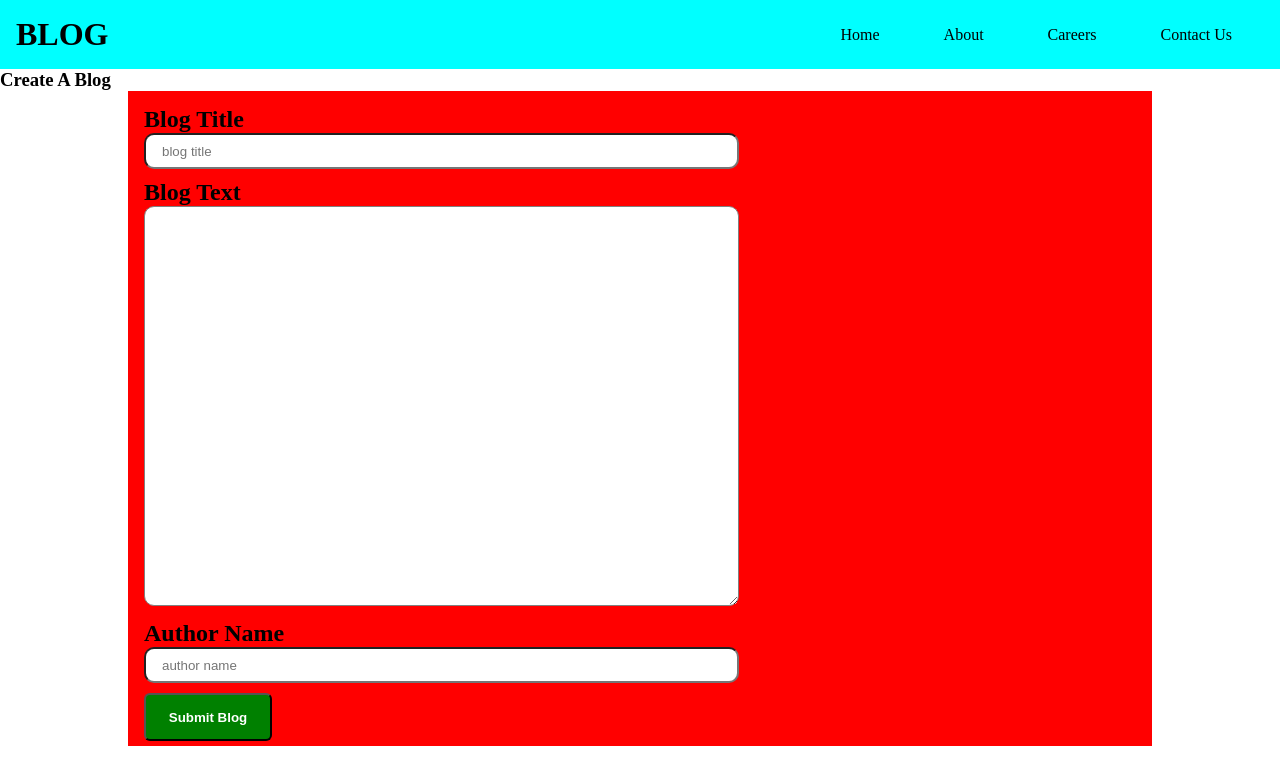
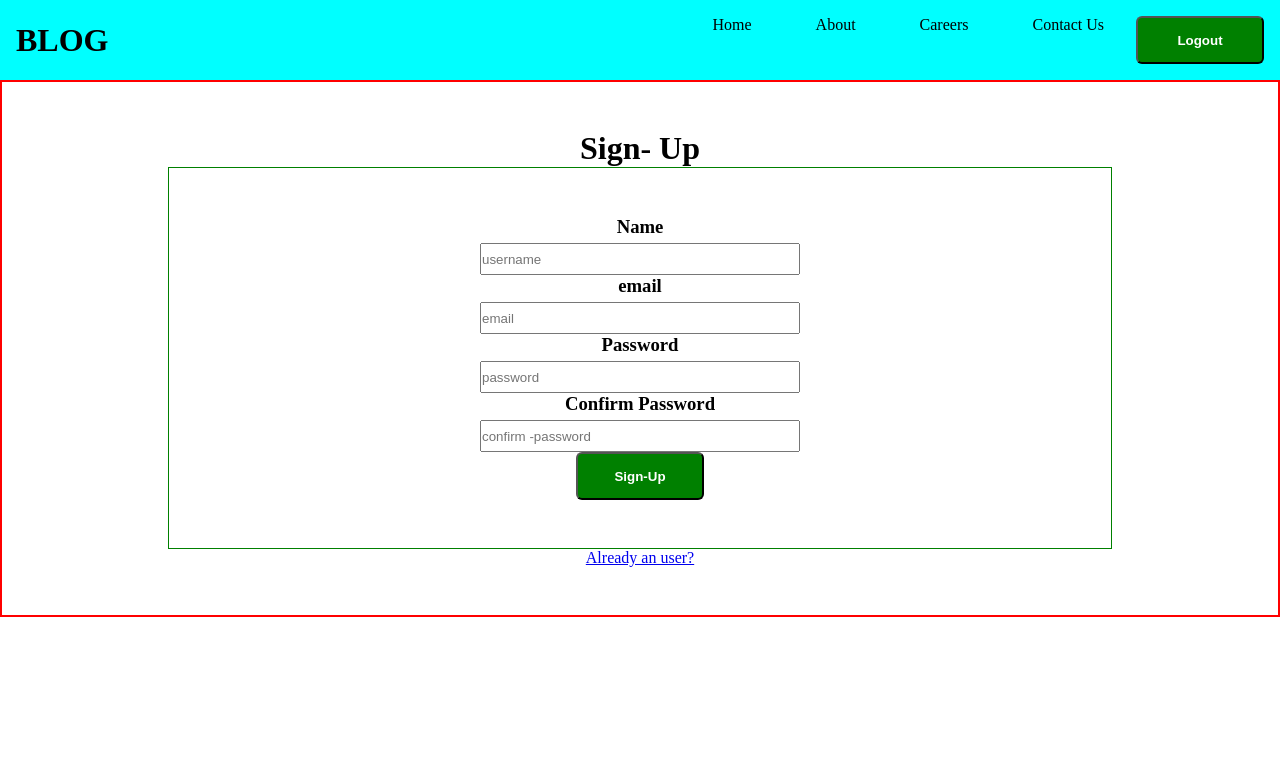
Before and after one commit to himanshudube97/Blog-Frontend, a React (Create React App) app: page /createBlog in a window 1280 px wide. Shown: the top 784 px of the page. Built offline with nearby package versions, Linux system fonts and the light colour scheme.

Commit message:
added routes and checking statusCode

```diff
--- a/package.json
+++ b/package.json
@@ -12,6 +12,7 @@
     "@testing-library/react": "^13.4.0",
     "@testing-library/user-event": "^13.5.0",
     "axios": "^1.4.0",
+    "js-cookie": "^3.0.5",
     "react": "^18.2.0",
     "react-dom": "^18.2.0",
     "react-redux": "^8.0.5",
--- a/src/App.js
+++ b/src/App.js
@@ -1,21 +1,28 @@
-
-import './App.css';
+import "./App.css";
 import { BrowserRouter, Routes, Route } from "react-router-dom";
 import Home from "./components/Home/Home.js";
-import ButtonAppBar from './components/Header/Header';
-import SingleBlog from './components/Single Blog/SingleBlog';
-import CreateBlog from './components/CreateBlog/CreateBlog';
-import SignUp from './components/SignUp-SignIn/SignUp';
+import ButtonAppBar from "./components/Header/Header";
+import SingleBlog from "./components/Single Blog/SingleBlog";
+import CreateBlog from "./components/CreateBlog/CreateBlog";
+import SignUp from "./components/SignUp-SignIn/SignUp";
+import SignIn from "./components/SignUp-SignIn/SignIn";
 function App() {
+  console.log(localStorage.getItem("token"), "token");
   return (
     <BrowserRouter>
-    <ButtonAppBar/>
-    <Routes>
-      <Route path="/" element ={<Home />}/>
-      <Route exact path="/getSingleBlog/:id" element={<SingleBlog />} />
-      <Route path='/createBlog' element={<CreateBlog />} />
-      <Route path='/sign-up' element={<SignUp />} />
-    </Routes>
+      <ButtonAppBar />
+      {localStorage.getItem("token") === null ? (
+        <Routes>
+          <Route path="*" element={<SignUp />} />
+          <Route path="/sign-in" element={<SignIn />} />
+        </Routes>
+      ) : (
+        <Routes>
+          <Route exact path="/" element={<Home />} />
+          <Route exact path="/getSingleBlog/:id" element={<SingleBlog />} />
+          <Route exact path="/createBlog" element={<CreateBlog />} />
+        </Routes>
+      )}
     </BrowserRouter>
   );
 }
--- a/src/components/Header/Header.js
+++ b/src/components/Header/Header.js
@@ -1,4 +1,6 @@
 import "./Header.css";
+import Logout from "../Logout/Logout";
+import axios from "axios";
 
 export default function ButtonAppBar() {
   return (
@@ -12,6 +14,7 @@ export default function ButtonAppBar() {
                 <li>About</li>
                 <li>Careers</li>
                 <li>Contact Us</li>
+                <Logout />
             </ul>
         </div>
     </div>
--- /dev/null
+++ b/src/components/Logout/Logout.js
@@ -0,0 +1,28 @@
+import React, { useEffect, useState } from "react";
+import axios from "axios";
+import { useNavigate } from "react-router-dom";
+function Logout() {
+  const navigate = useNavigate();
+
+  const handleLogout = async (e) => {
+    e.preventDefault();
+    // try {
+    //   let response = await axios.get("http://localhost:8000/api/v1/logoutUser");
+    //   console.log(response, "response");
+    // } catch (error) {
+    //   console.log(error, "error");
+    // }
+    localStorage.clear();
+    navigate("/");
+    window.history.go()
+
+  };
+
+  return (
+    <button type="button" onClick={handleLogout}>
+      Logout
+    </button>
+  );
+}
+
+export default Logout;
--- /dev/null
+++ b/src/components/SignUp-SignIn/SignIn.js
@@ -0,0 +1,77 @@
+import { useState, useEffect } from "react";
+import axios from "axios";
+import "./SignUp.css";
+import { useNavigate } from "react-router-dom";
+
+const SignIn = () => {
+  const [userInfo, setUserInfo] = useState({
+    email: "",
+    password: "",
+  });
+
+  const navigate = useNavigate();
+
+  const handleInputChange = (e) => {
+    const { name, value } = e.target;
+    setUserInfo((prev) => {
+      return { ...prev, [name]: value };
+    });
+  };
+  const handleSignIn = async (e) => {
+    e.preventDefault();
+    try {
+      const response = await axios.post(
+        "http://localhost:8000/api/v1/loginUser",
+        userInfo
+      );
+      console.log(response, "res");
+
+      if (response?.data?.statusCode === 200) {
+        localStorage.setItem("token", response?.data?.token);
+        navigate("/");
+        window.history.go();
+      }else{
+        alert("Error")
+      }
+
+      // window.history.go();
+    } catch (error) {
+      console.log(error, "error");
+    }
+  };
+
+  return (
+    <div className="main-sign-div">
+      <h1>Sign In </h1>
+      <div className="username-div">
+        <h3>email</h3>
+        <input
+          type="email"
+          required
+          name="email"
+          placeholder="email"
+          onChange={handleInputChange}
+          value={userInfo.email}
+          autoComplete="off"
+        />
+        <h3>Password</h3>
+        <input
+          type="password"
+          required
+          name="password"
+          placeholder="password"
+          onChange={handleInputChange}
+          value={userInfo.password}
+        />
+        <div className="button-signup">
+          <button type="submit" onClick={handleSignIn}>
+            {" "}
+            Sign -In{" "}
+          </button>
+        </div>
+      </div>
+    </div>
+  );
+};
+
+export default SignIn;
--- a/src/components/SignUp-SignIn/SignUp.css
+++ b/src/components/SignUp-SignIn/SignUp.css
@@ -0,0 +1,21 @@
+.main-sign-div {
+    border: 2px solid red;
+    text-align: center;
+    padding: 3rem;
+    display: flex;
+    flex-direction: column;
+    justify-content: center;
+    align-items: center;
+    width: 100%;
+}
+.username-div {
+    border: 1px solid green;
+    width: 80%;
+    padding: 3rem;
+}
+.main-sign-div input {
+    height: 2rem;
+    margin-top: 5px;
+    width: 20rem;
+
+}
--- a/src/components/SignUp-SignIn/SignUp.js
+++ b/src/components/SignUp-SignIn/SignUp.js
@@ -1,19 +1,60 @@
-import React from 'react';
+import {useState, useEffect} from 'react';
+import './SignUp.css'
+import axios from 'axios';
+import { Link, useNavigate } from 'react-router-dom';
 
 const SignUp = () => {
+    const [userInfo, setUserInfo]  =  useState({
+        name: "",
+        email: "",
+        password: "",
+        confirmPassword: ""
+    })
+
+    const navigate = useNavigate();
+
+
+
+    const handleInputChange = (e) =>{
+        const {name, value} = e.target;
+
+        setUserInfo((prev)=>{
+            return {...prev, [name]: value}
+        })
+    }
+
+    const handleSignUpSubmit = async (e)=>{
+        e.preventDefault();
+        try {
+            const response = await axios.post("http://localhost:8000/api/v1/newUser", userInfo);
+            console.log(response, response);
+           navigate("/sign-in");
+        } catch (error) {
+            console.log(error, "error")
+        }
+    }
+
     return (
         <div className='main-sign-div'>
+            <h1>Sign- Up </h1>
             <div className='username-div'>
+                <form>
                 <h3>Name</h3>
-                <input />
+                <input type='text' required name="name" placeholder='username' onChange={handleInputChange} value={userInfo.name} />
                 <h3>email</h3>
-                <input />
+                <input type='email' required name="email" placeholder='email' onChange={handleInputChange} value={userInfo.email} />
                 <h3>Password</h3>
-                <input />
+                <input type='password' required name="password" placeholder="password" onChange={handleInputChange} value={userInfo.password}/>
                 <h3>Confirm Password</h3>
-                <input />
-
+                <input  type='password' required name="confirmPassword" placeholder="confirm -password" onChange={handleInputChange} value={userInfo.confirmPassword} />
+                <div className='button-signup'>
+                <button  type='submit' onClick={handleSignUpSubmit}>Sign-Up</button>
+                    </div>
+                    </form>
             </div>
+            <Link to="/sign-in">
+                Already an user?
+            </Link>
 
         </div>
     );
--- a/src/components/Single Blog/SingleBlog.js
+++ b/src/components/Single Blog/SingleBlog.js
@@ -22,8 +22,8 @@ const SingleBlog = () => {
           <img src="" alt="img" />
         </div>
         <div className="blog-info">
-          <h1>{blog.title}</h1>
-          <h3>Author: {blog.authorName}</h3>
+          <h1>{blog?.title}</h1>
+          <h3>Author: {blog?.authorName}</h3>
           {/* <h2>{blog.description}</h2> */}
           <h2>
             {" "}
```
Also changed, not shown: 1 other file (tests, documents, lock files or other folders).
